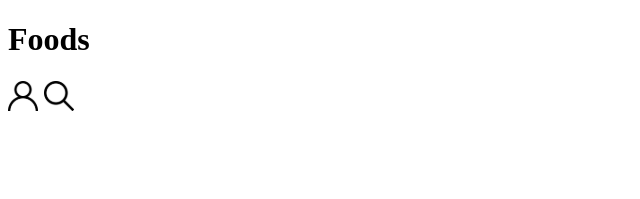
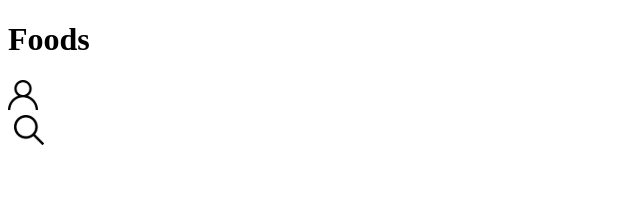
Before and after one commit to luizdefreitas10/recipes-app, a React (Create React App) app: page /foods in a window 1280 px wide. Shown: the top 199 px of the page, without its empty margins (0-640 px from the left). Built offline with nearby package versions, Linux system fonts and the light colour scheme.

Commit message:
Arrumando Header

```diff
--- a/src/components/Header.js
+++ b/src/components/Header.js
@@ -21,6 +21,7 @@ function Header() {
       && titlePage !== 'Done Recipes'
       && titlePage !== 'Favorite Recipes')
         ? (
+          <div>
             <button
               style={ { border: 'none', backgroundColor: 'white', cursor: 'pointer' } }
               type="button"
@@ -32,9 +33,9 @@ function Header() {
                 data-testid="search-top-btn"
               />
             </button>
+            {disabledSearch && <SearchBar />}
+          </div>
         ) : ''}
-      {disabledSearch
-      && <SearchBar />}
     </div>
   );
 }
```
Lines whose indentation alone changed are shown as unchanged.
